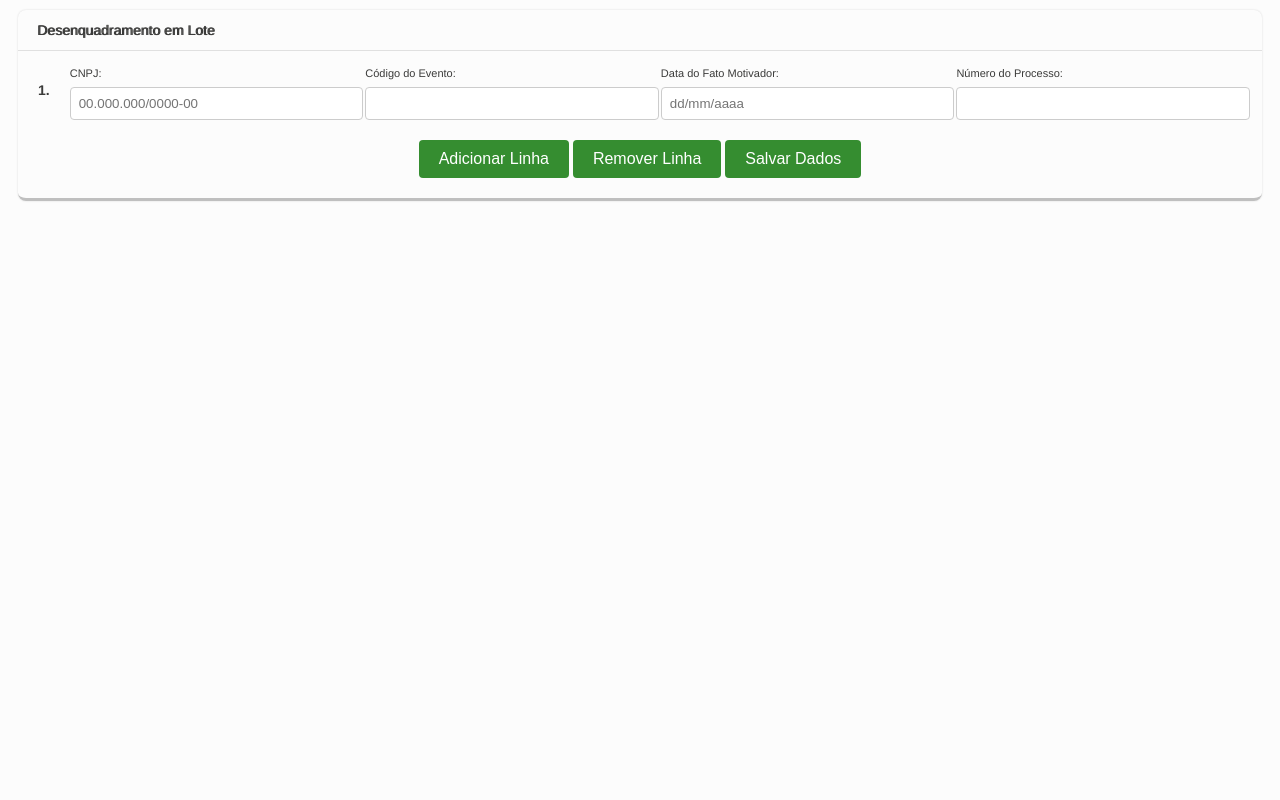
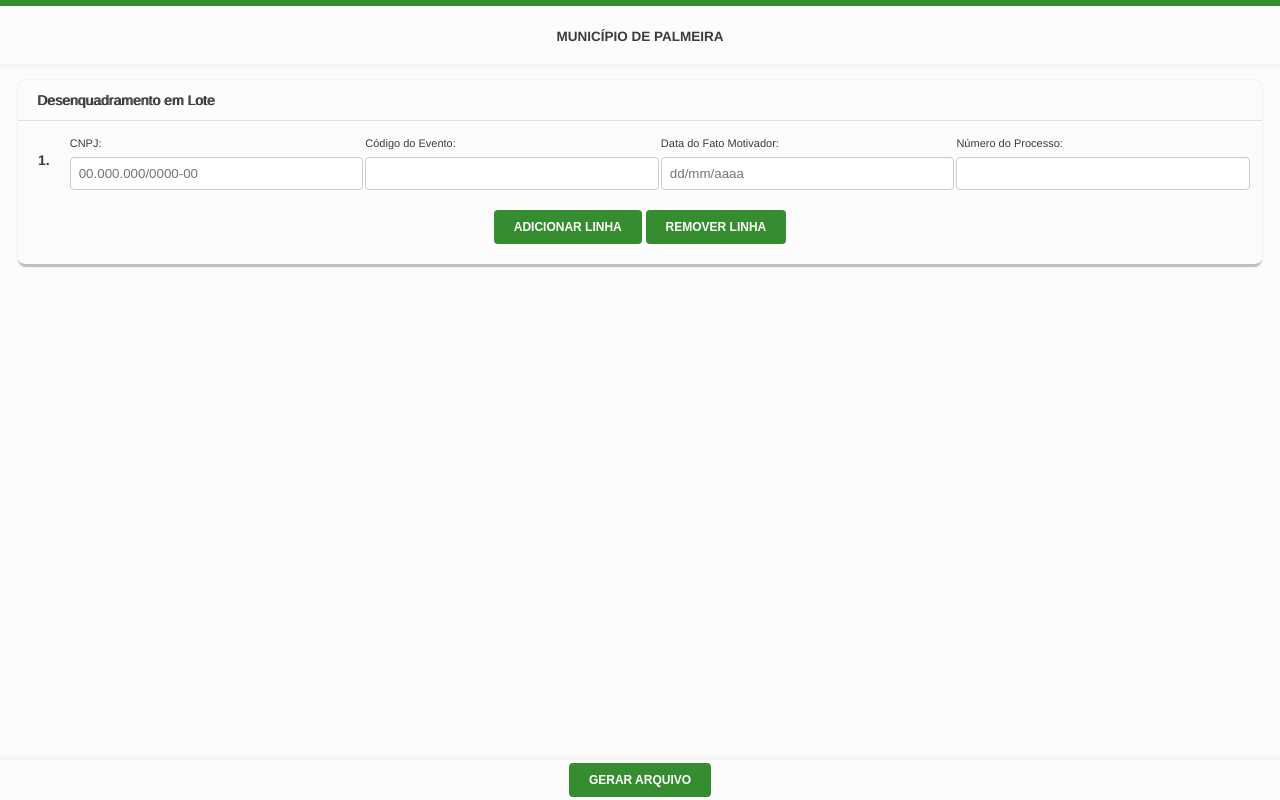
Before and after one commit to John-0liveira/app, a plain HTML site: page index.html in a window 1280 px wide. Drawn offline with Linux system fonts and the light colour scheme.

Commit message:
Ajustes no cabeçalho e rodapé.

```diff
--- a/index.html
+++ b/index.html
@@ -7,6 +7,12 @@
     <link rel="stylesheet" href="styles.css">
 </head>
 <body>
+    <!-- Cabeçalho -->
+    <div class="header">
+        <!-- Conteúdo do cabeçalho (adicione conforme necessário) -->
+        <h2>MUNICÍPIO DE PALMEIRA</h2>
+    </div>
+
     <!-- Início do painel -->
     <div class="panel">
         <!-- Título do painel -->
@@ -41,17 +47,23 @@
                             <input type="text" id="processoInput">
                         </div>
                     </div>
+                    <!-- Adicione mais linhas conforme necessário -->
                 </div>
 
                 <!-- Botões -->
-                <button id="adicionarLinhaBtn">Adicionar Linha</button>
-                <button id="removerLinhaBtn">Remover Linha</button>
-                <button id="salvarDadosBtn">Salvar Dados</button>
+                <button id="adicionarLinhaBtn">ADICIONAR LINHA</button>
+                <button id="removerLinhaBtn">REMOVER LINHA</button>
             </div>
         </div>
     </div>
     <!-- Fim do painel -->
 
+    <!-- Rodapé -->
+    <div class="footer">
+        <!-- Conteúdo do rodapé (adicione conforme necessário) -->
+        <button id="salvarDadosBtn">GERAR ARQUIVO</button>
+    </div>
+
     <script src="script.js"></script>
 </body>
 </html>
--- a/styles.css
+++ b/styles.css
@@ -17,6 +17,43 @@ body {
     line-height: 1.42857143;
     color: var(--text-color);
     background-color: var(--background-color);
+    padding-top: 62px;
+}
+
+.header {
+    padding: 10px;
+    text-align: center;
+    border-top: 6px solid hsl(117, 49%, 37%);
+    box-shadow: 0 3px 6px rgba(0,0,0,.05);
+    position: fixed;
+    top: 0;
+    left: 0;
+    right: 0;
+    z-index: 1000; /* Garante que o cabeçalho fique sobre os outros elementos */
+    font-size: 9px;
+    font-weight: 700;
+    color: var(--text-color);
+    cursor: pointer;
+    height: 38px;
+}
+
+.footer {
+    display: flex; /* Usa Flexbox para alinhar os itens */
+    align-items: center; /* Alinha os itens verticalmente ao centro */
+    justify-content: center; /* Centraliza os itens horizontalmente */
+    padding: 10px;
+    text-align: center;
+    box-shadow: 0 -3px 6px rgba(0,0,0,.05); /* Inverte a direção da sombra */
+    position: fixed;
+    bottom: 0; /* Alinha o rodapé na parte inferior da página */
+    left: 0;
+    right: 0;
+    z-index: 1000; /* Mantém o rodapé sobre outros elementos */
+    font-size: 9px;
+    font-weight: 700;
+    color: var(--text-color);
+    cursor: pointer;
+    height: 20px; /* Altura do rodapé */
 }
 
 .panel {
@@ -25,6 +62,7 @@ body {
     box-shadow: 0 0 2px rgba(0,0,0,.15);
     position: relative;
     transition: .3s;
+    margin-top: 60px;
     margin-bottom: 23px;
     border-bottom: 3px solid hsl(var(--background-default-h), var(--background-default-s), calc(var(--background-default-l) - 25%));
     margin: 10px; /* Margem uniforme */
@@ -109,10 +147,11 @@ button {
     background-color: var(--button-color);
     color: white;
     padding: 10px 20px;
-    font-size: 16px;
+    font-size: 12px;
     cursor: pointer;
     border: none;
     border-radius: 4px; /* Ajuste conforme necessário */
+    font-weight: 700;
 }
 
 /* Efeito de hover para o botão */
```
